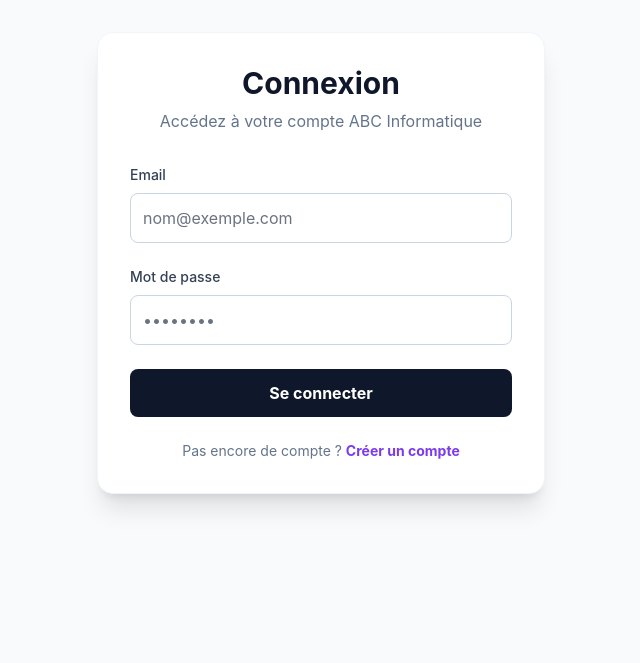
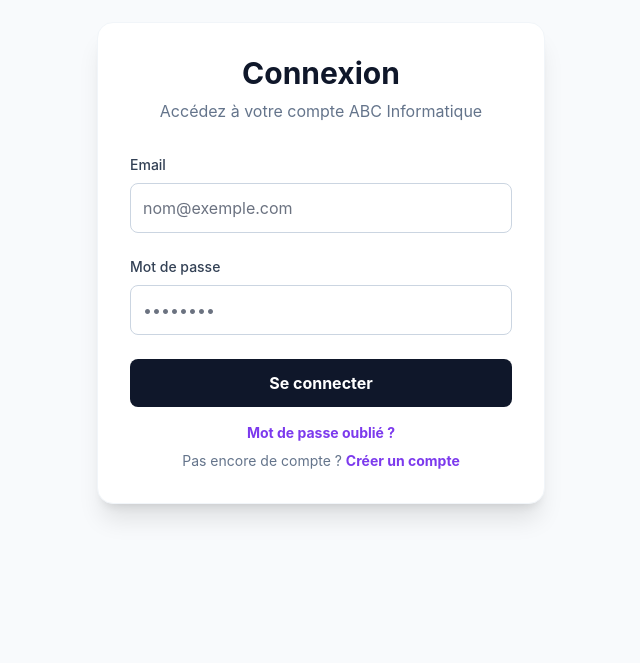
Before and after one commit to brainwash2/abc-store, a Next.js app: page /login in a window 1280 px wide. Shown: the part 137-800 px from the top of the page, without its empty margins (319-959 px from the left). Built offline with nearby package versions, Linux system fonts and the light colour scheme; no server answers.

Commit message:
feat: add password reset flow, real admin dashboard metrics, login link

```diff
--- a/src/app/login/page.tsx
+++ b/src/app/login/page.tsx
@@ -26,21 +26,10 @@ export default function LoginPage() {
 
       if (error) throw error;
 
-      // Query profiles to determine role
-      const { data: profile, error: profileError } = await supabase
-        .from('profiles')
-        .select('role')
-        .eq('id', data.user.id)
-        .single();
-
-      if (!profileError && profile?.role === 'admin') {
-        router.push('/admin');
-      } else {
-        router.push('/user/dashboard');
-      }
+      window.location.href = '/user/dashboard';
     } catch (err: any) {
       console.error('Login error:', err);
-      setError(err.message || 'Une erreur est survenue.');
+      setError(err.message || "Une erreur est survenue.");
       setLoading(false);
     }
   };
@@ -94,7 +83,13 @@ export default function LoginPage() {
           </button>
         </form>
 
-        <div className="mt-6 text-center text-sm text-slate-500">
+        <div className="mt-4 text-center text-sm text-slate-500">
+          <Link href="/forgot-password" className="text-violet-600 font-bold hover:underline">
+            Mot de passe oublié ?
+          </Link>
+        </div>
+
+        <div className="mt-2 text-center text-sm text-slate-500">
           Pas encore de compte ?{' '}
           <Link href="/register" className="text-violet-600 font-bold hover:underline">
             Créer un compte
```
